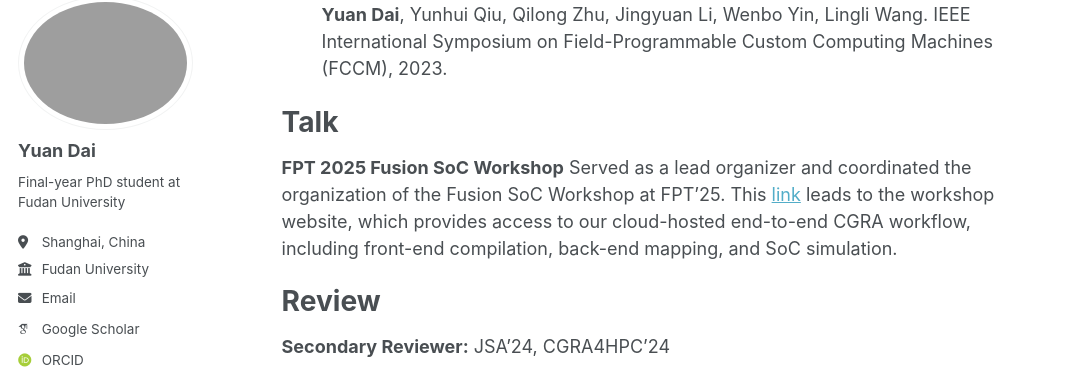
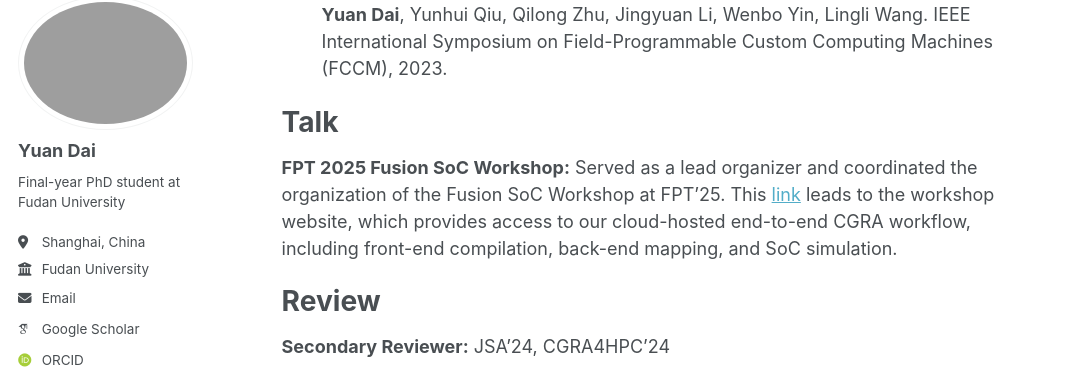
Before and after one commit to Dai-dirk/Dai-dirk.github.io, a Jekyll site: the page built from _pages/about.md, in a window 1280 px wide and 900 px high, scrolled down 1424 px. Shown: the part 103-472 px from the top of the window, without its empty margins (0-1087 px from the left). Built offline with Jekyll 4.4.1, drawn with Linux system fonts in a browser that asks for light colours; some web fonts are replaced.

```diff
--- a/_pages/about.md
+++ b/_pages/about.md
@@ -50,7 +50,7 @@ IEEE International Symposium on Field-Programmable Custom Computing Machines (FC
 
 Talk
 ======
-**FPT 2025 Fusion SoC Workshop** Served as a lead organizer and coordinated the organization of the Fusion SoC Workshop at FPT'25. This [link](https://fpt-2025.lin.pub/) leads to the workshop website, which provides access to our cloud-hosted end-to-end CGRA workflow, including front-end compilation, back-end mapping, and SoC simulation.
+**FPT 2025 Fusion SoC Workshop:** Served as a lead organizer and coordinated the organization of the Fusion SoC Workshop at FPT'25. This [link](https://fpt-2025.lin.pub/) leads to the workshop website, which provides access to our cloud-hosted end-to-end CGRA workflow, including front-end compilation, back-end mapping, and SoC simulation.
 
 Review
 ======
```
